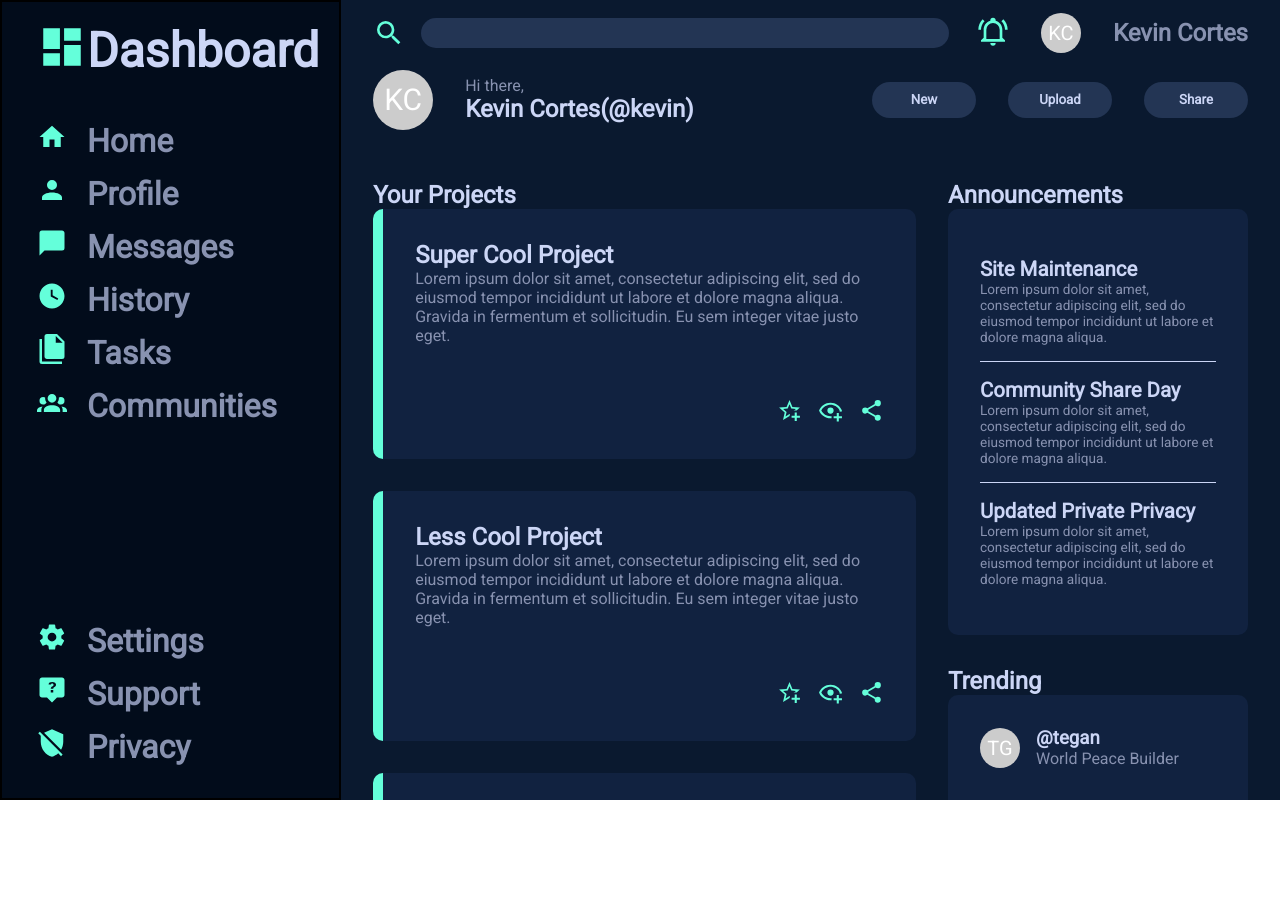
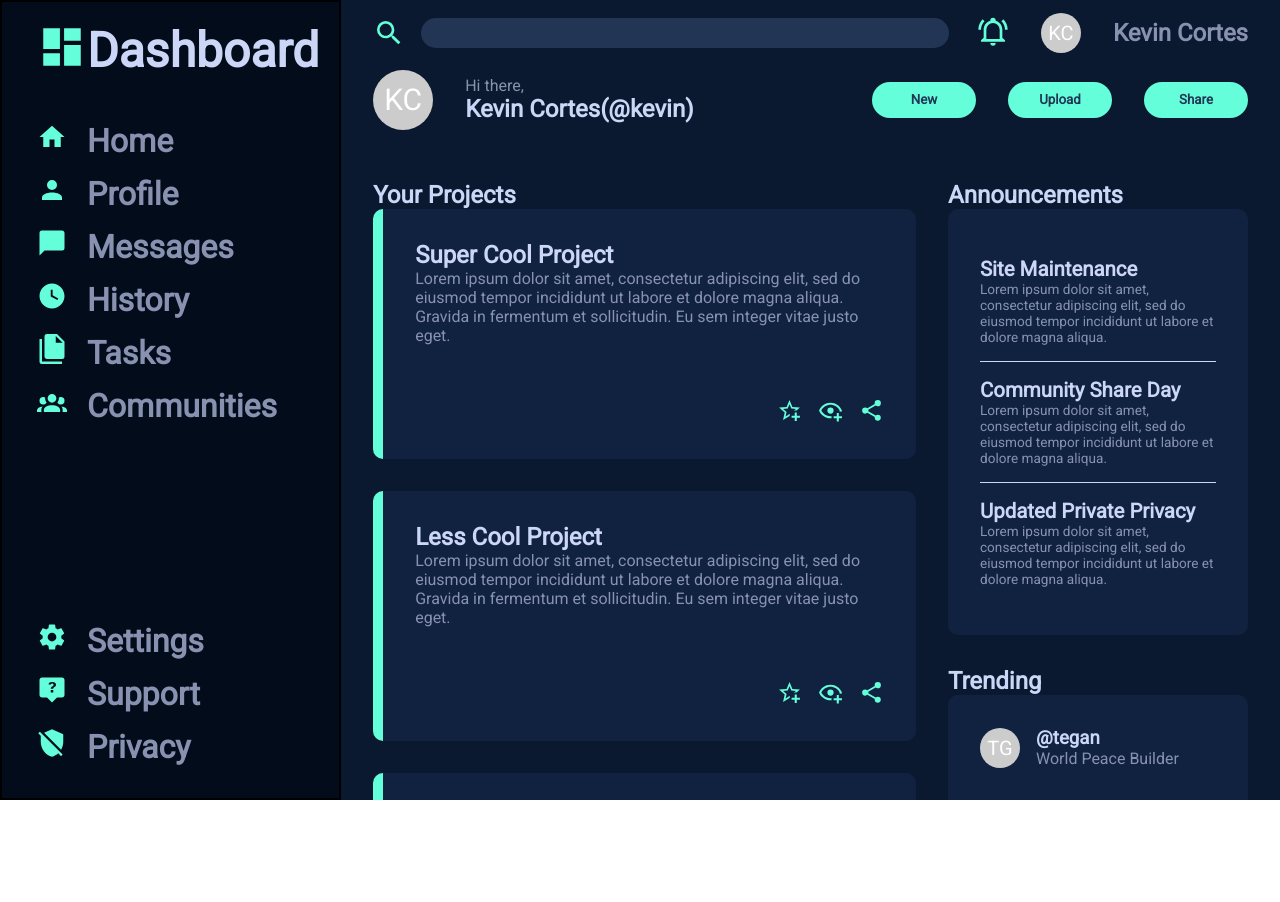
Before and after one commit to cortkev/Admin-Dashboard, a plain HTML site: page index.html in a window 1280 px wide. Drawn offline with Linux system fonts and the light colour scheme.

Commit message:
change button background color

```diff
--- a/styles.css
+++ b/styles.css
@@ -32,14 +32,17 @@
     padding-left: 15px;
     grid-row: 1 / 3;
     font-weight: bold;
-
     background-color: #020c1b;
-
     color: #8892b0;
 }
 
 .nav li{
     cursor: pointer;
+}
+
+.nav li:hover{
+    color: #ccd6f6;
+    transition: color .5s;
 }
 
 .nav-1{
@@ -190,8 +193,8 @@
     border-radius: 20px;
     border-style: none;
     font-weight: bold;
-    background-color: #233554;
-    color: #ccd6f6;
+    background-color: #64ffda;
+    color: #233554;;
     cursor: pointer;
   }
 
```
